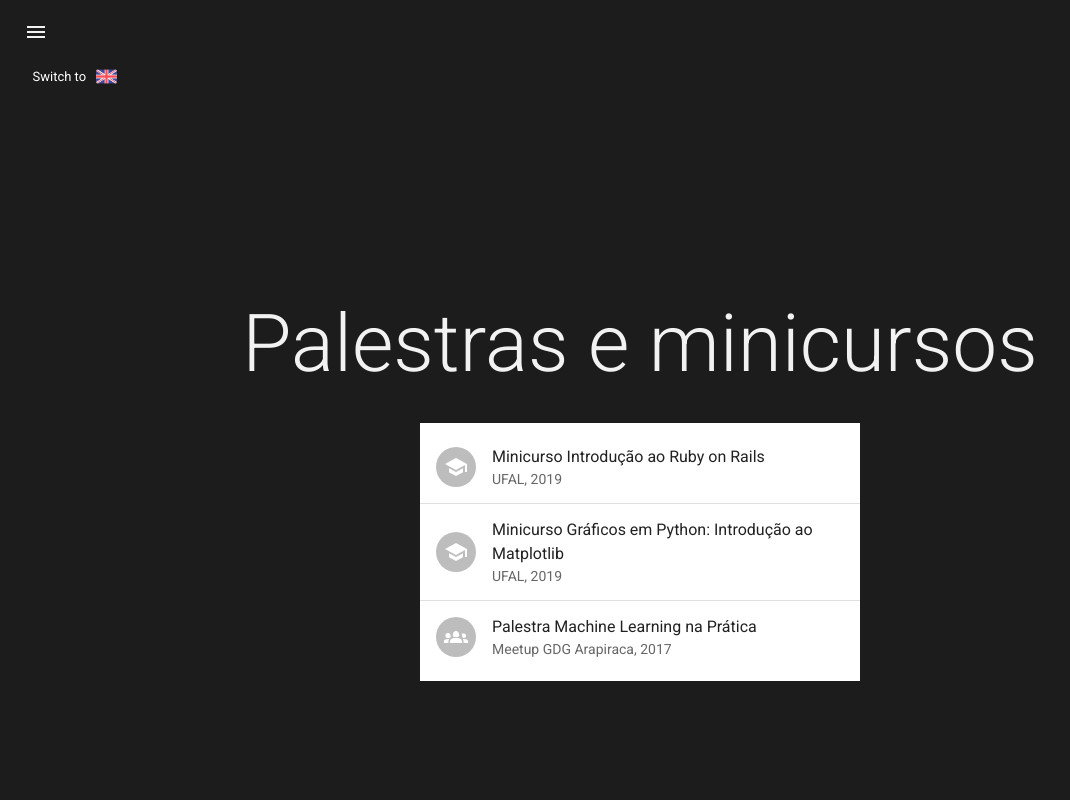
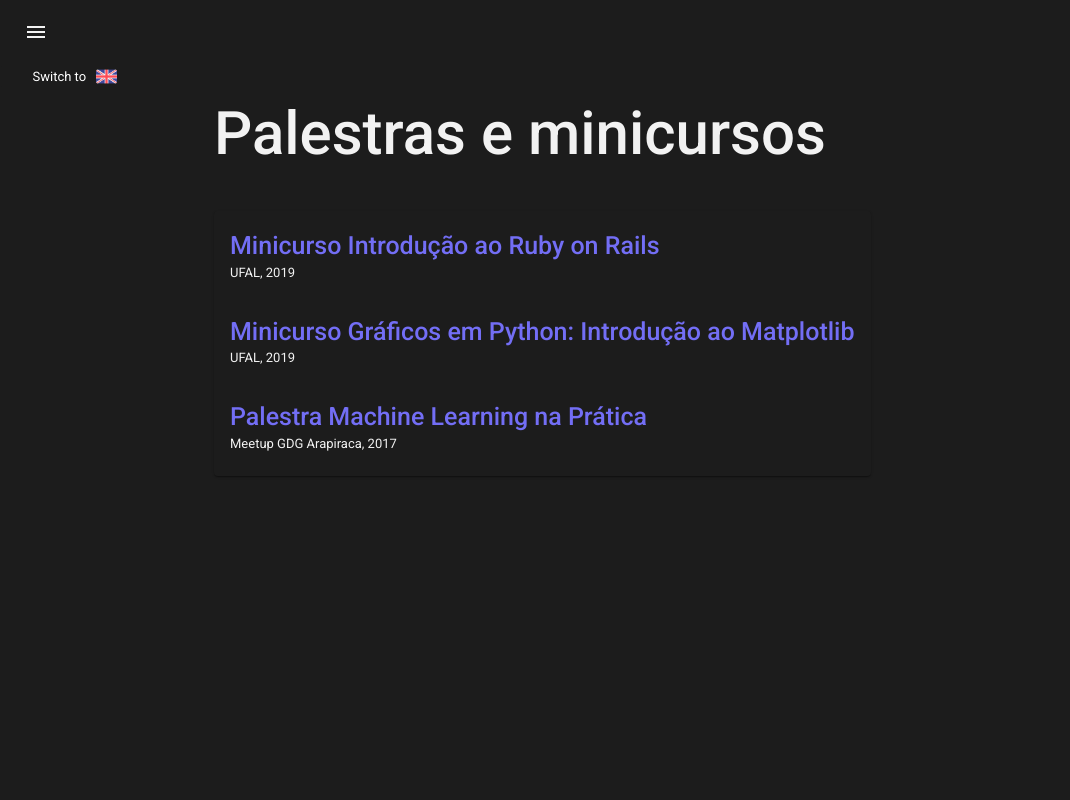
Before and after one commit to lucasfrr/lf-portfolio, a React (Vite) app: page /talks-and-workshops in a window 1280 px wide. Shown: the top 800 px of the page, without its empty margins (0-1070 px from the left). Built offline with nearby package versions, Linux system fonts and the light colour scheme.

Commit message:
enhance: change global page style

```diff
--- a/src/components/LFPageStyle/LFPageStyle.tsx
+++ b/src/components/LFPageStyle/LFPageStyle.tsx
@@ -4,7 +4,7 @@ import { styled } from "@mui/material"
 const LFPageStyle = styled("div")(({ theme }) => ({
     backgroundColor: theme.palette.primary.main,
     display: "flex",
-    alignItems: "center",
+    // alignItems: "left",
     [theme.breakpoints.up("xs")]: {
         paddingTop: "50px",
         h1: {fontSize: "70px"},
--- a/src/pages/About/About.tsx
+++ b/src/pages/About/About.tsx
@@ -49,10 +49,10 @@ const About = () => {
                 </LangButton>
             </Grid>
             <LFPageStyle>
-                <Container maxWidth="lg">
+                <Container maxWidth="md">
                     <Grid container spacing={2}>
                         <Grid item xs={12}>
-                            <Typography color="primary.contrastText" variant="h1" textAlign="center">
+                            <Typography fontWeight={500} fontSize="60px" color="primary.contrastText" textAlign="center">
                                 {t("about")}
                             </Typography>
                         </Grid>
@@ -101,7 +101,9 @@ const About = () => {
                         </Grid>
                         <Grid container spacing={2} pl={3.5}>
                             <Grid item xs={12}>
-                                <Typography color="primary.contrastText" variant="h1" textAlign="center" pt={3}>Skills</Typography>
+                                <Typography fontWeight={500} fontSize="60px" color="primary.contrastText" textAlign="center" pt={3}>
+                                    Skills
+                                </Typography>
                             </Grid>
                             <Grid item md={12} xs={6} display="flex" justifyContent="center">
                                 <Stack
--- a/src/pages/Hero/Hero.tsx
+++ b/src/pages/Hero/Hero.tsx
@@ -82,16 +82,18 @@ const Hero = () => {
                     }
                 </LangButton>
             </Grid>
-            <LFPageStyle>
+            <LFPageStyle sx={{ alignItems: "center" }}>
                 <Container maxWidth="lg">
-                    <Grid container spacing={2}>
+                    <Grid container spacing={2} alignItems="center">
                         <Grid item xs={12} md={5}>
                             <Box position="relative" textAlign="center">
                                 <LFAvatar src={AvatarImg}/>
                             </Box>
                         </Grid>
                         <Grid item xs={12} md={7}>
-                            <Typography color="primary.contrastText" variant="h1" textAlign="center">Lucas Ferreira</Typography>
+                            <Typography fontWeight={400} color="primary.contrastText" variant="h1" textAlign="center">
+                                Lucas Ferreira
+                            </Typography>
                             <Typography color="primary.contrastText" variant="h2" textAlign="center">{t("softwareDev")}</Typography>
                             <Grid container display="flex" justifyContent="center" pt={3}>
                                 <Typography color="primary.contrastText" variant="h3" textAlign="center">{t("findMe")}</Typography>
--- a/src/pages/Projects/Projects.tsx
+++ b/src/pages/Projects/Projects.tsx
@@ -34,13 +34,13 @@ const Projects = () => {
                 </LangButton>
             </Grid>
             <LFPageStyle>
-                <Container maxWidth="lg">
+                <Container maxWidth="md">
                     <Grid container spacing={2}>
                         <Grid item xs={12}>
-                            <Typography color="secondary.main" variant="h1" textAlign="center">
+                            <Typography fontWeight={500} fontSize="60px" color="secondary.main">
                                 {t("projects")}
                             </Typography>
-                            <Typography color="secondary.main" variant="h3" textAlign="center" pt={2}>
+                            <Typography color="secondary.main" variant="h3" pt={2}>
                                 {t("comingSoon")}
                             </Typography>
                         </Grid>
--- a/src/pages/TalksWorkshops/TalksWorkshops.tsx
+++ b/src/pages/TalksWorkshops/TalksWorkshops.tsx
@@ -1,7 +1,5 @@
 import { useState } from "react";
-import { Avatar, Container, Divider, Grid, List, ListItem, ListItemAvatar, ListItemText, Typography } from "@mui/material"
-import Groups2Icon from '@mui/icons-material/Groups2';
-import SchoolIcon from '@mui/icons-material/School';
+import { Box, Card, CardContent, Container, Grid, Typography } from "@mui/material"
 import { useTranslation } from "react-i18next";
 
 import FlagImg from "../../components/FlagImg/FlagImg";
@@ -15,12 +13,6 @@ import UnitedKingdom from "../../assets/images/united-kingdom.png";
 import theme from "../../theme";
 
 const TalksWorkshops = () => {
-
-    const customListParams = {
-        width: '100%',
-        maxWidth: 440,
-        bgcolor: 'background.paper'
-    }
 
     const { t, i18n: {changeLanguage, language}} = useTranslation()
     const [currentlanguage, setCurrentLanguage] = useState(language)
@@ -42,50 +34,41 @@ const TalksWorkshops = () => {
                 </LangButton>
             </Grid>
             <LFPageStyle>
-                <Container maxWidth="lg">
+                <Container maxWidth="md">
                     <Grid container spacing={2}>
                         <Grid item xs={12}>
-                            <Typography color="secondary.main" variant="h1" textAlign="center">
+                            <Typography fontWeight={500} fontSize="60px" color="secondary.main">
                                 {t("talksWorkshops")}
                             </Typography>
-                            <Grid item pt={4} display="flex" justifyContent="center">
-                                <List sx={customListParams}>
-                                    <ListItem>
-                                        <ListItemAvatar>
-                                            <Avatar>
-                                                <SchoolIcon />
-                                            </Avatar>
-                                        </ListItemAvatar>
-                                        <ListItemText
-                                            primary={t("rubyOnRailsTitle")}
-                                            secondary="UFAL, 2019"
-                                        />
-                                    </ListItem>
-                                    <Divider />
-                                    <ListItem>
-                                        <ListItemAvatar>
-                                            <Avatar>
-                                                <SchoolIcon />
-                                            </Avatar>
-                                        </ListItemAvatar>
-                                        <ListItemText
-                                            primary={t("matplotlibTitle")}
-                                            secondary="UFAL, 2019"
-                                        />
-                                    </ListItem>
-                                    <Divider />
-                                    <ListItem>
-                                        <ListItemAvatar>
-                                            <Avatar>
-                                                <Groups2Icon />
-                                            </Avatar>
-                                        </ListItemAvatar>
-                                        <ListItemText
-                                            primary={t("mlOnPracticeTitle")}
-                                            secondary="Meetup GDG Arapiraca, 2017"
-                                        />
-                                    </ListItem>
-                                </List>
+                            <Grid item pt={4} display="flex">
+                                <Box>
+                                    <Card sx={{ backgroundColor: theme.palette.primary.main }}>
+                                        <CardContent>
+                                            <Typography fontWeight={500} fontSize="25px" color="#736EF5">
+                                                {t("rubyOnRailsTitle")}
+                                            </Typography>
+                                            <Typography variant="h4" color="secondary.main">
+                                                UFAL, 2019
+                                            </Typography>
+                                        </CardContent>
+                                        <CardContent>
+                                            <Typography fontWeight={500} fontSize="25px" color="#736EF5">
+                                                {t("matplotlibTitle")}
+                                            </Typography>
+                                            <Typography variant="h4" color="secondary.main">
+                                                UFAL, 2019
+                                            </Typography>
+                                        </CardContent>
+                                        <CardContent>
+                                            <Typography fontWeight={500} fontSize="25px" color="#736EF5">
+                                                {t("mlOnPracticeTitle")}
+                                            </Typography>
+                                            <Typography variant="h4" color="secondary.main">
+                                                Meetup GDG Arapiraca, 2017
+                                            </Typography>
+                                        </CardContent>
+                                    </Card>
+                                </Box>
                             </Grid>
                         </Grid>
                     </Grid>
```
